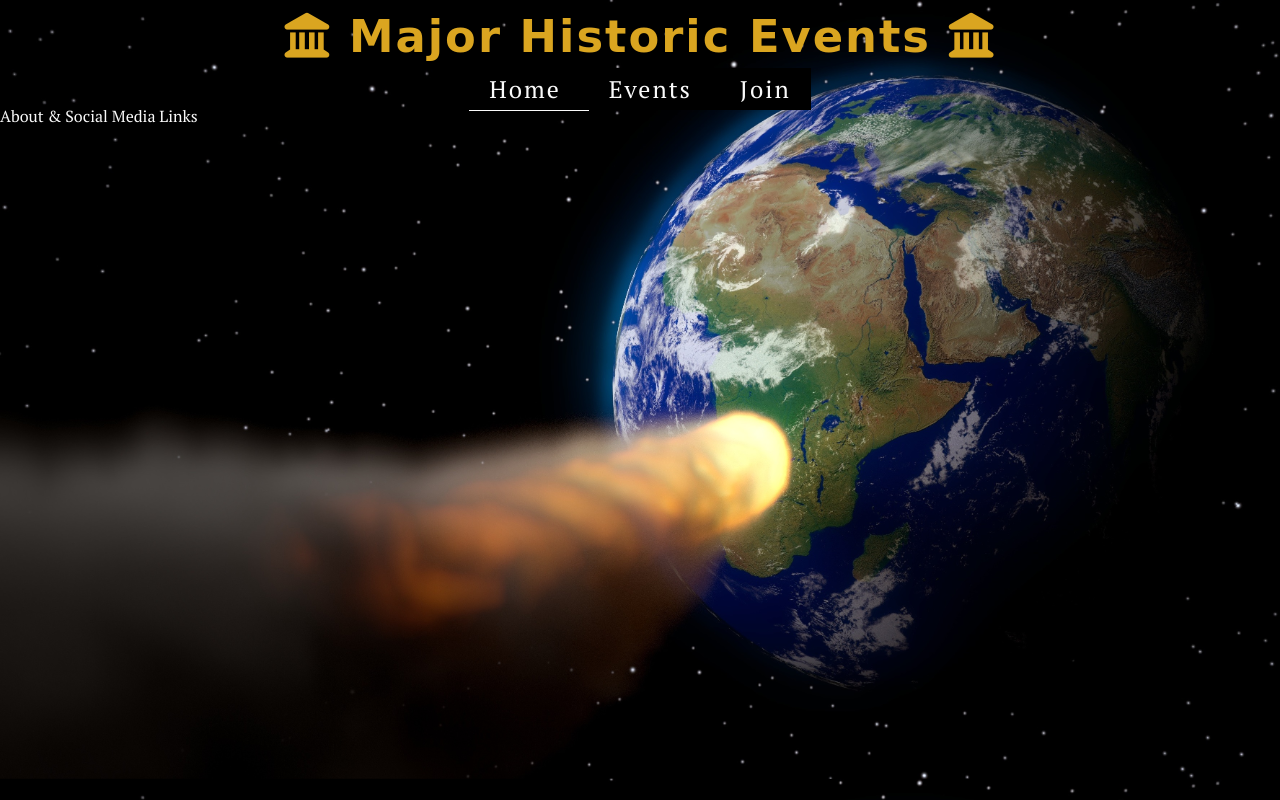
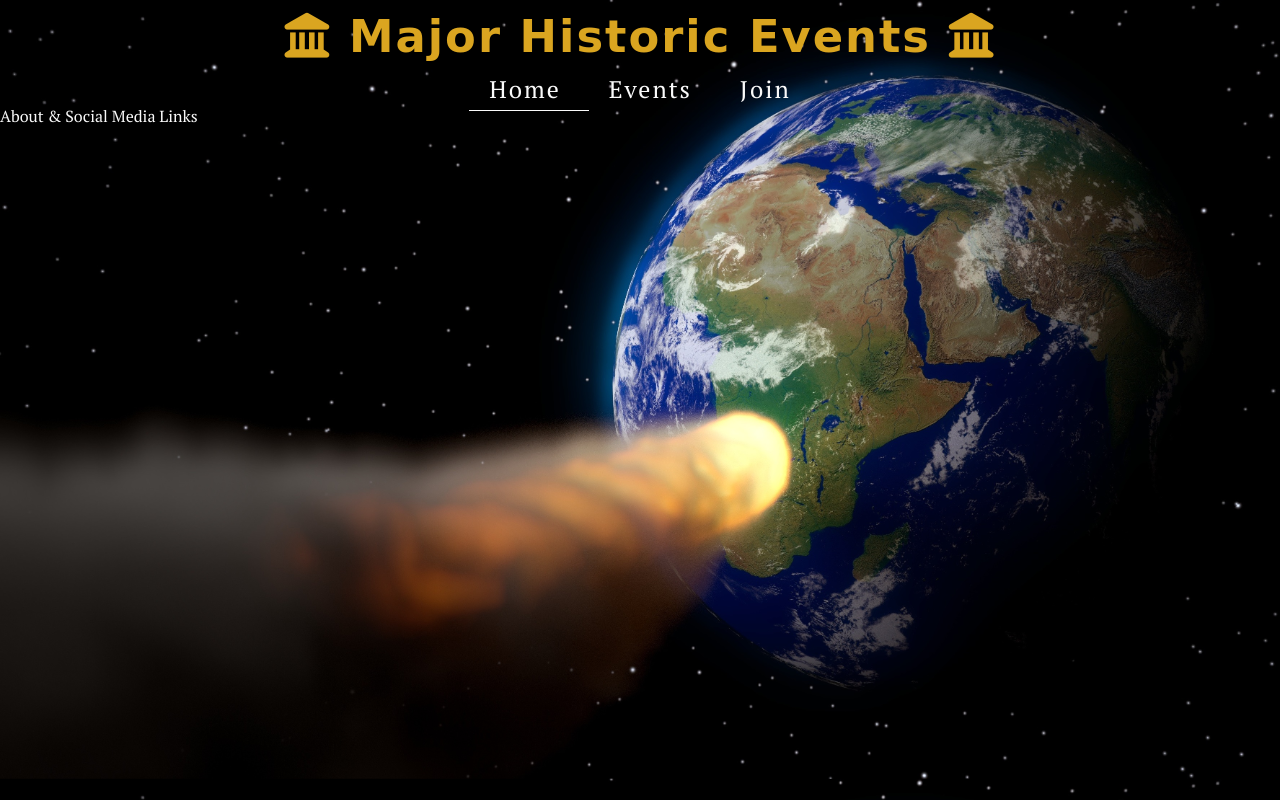
Before and after one commit to CI-Tom/CI-portfolio1, a plain HTML site: page index.html in a window 1280 px wide. Drawn offline with Linux system fonts and the light colour scheme; a web font is replaced by a local one.

Commit message:
Revert navigation background to transparent

```diff
--- a/assets/css/style.css
+++ b/assets/css/style.css
@@ -46,7 +46,7 @@ body {
     text-decoration: none;
     color: inherit;
     font-size: 24px;
-    background-color: black;
+    background-color: rgba(0, 0, 0, 0);
     padding: 5px 20px;
 }
 
```
